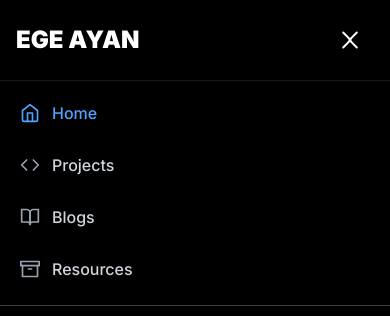
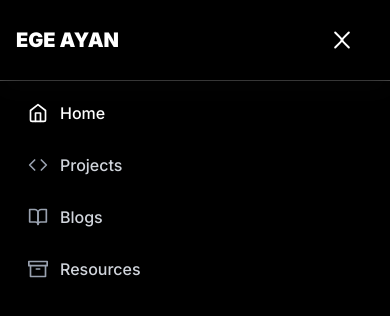
Before and after one commit to ege-ayan/personal-website, a Next.js app: page / in a window 390 px wide. Both pictures are taken after a click on the button 350 px from the left and 40 px from the top of the page. Shown: the top 316 px of the page. Built offline with nearby package versions, Linux system fonts and the light colour scheme.

Commit message:
split the navbar functionality

```diff
--- a/components/common/navbar.tsx
+++ b/components/common/navbar.tsx
@@ -5,6 +5,7 @@ import Link from "next/link";
 import { usePathname } from "next/navigation";
 import { Divide as Hamburger } from "hamburger-react";
 import { FiHome, FiCode, FiBookOpen, FiArchive } from "react-icons/fi";
+import { useMobile } from "@/hooks/useMobile";
 
 const navItems = [
   { name: "Home", href: "/", icon: FiHome },
@@ -13,9 +14,114 @@ const navItems = [
   { name: "Resources", href: "/resources", icon: FiArchive },
 ];
 
+const DesktopNavbar = ({ pathname }: { pathname: string }) => {
+  return (
+    <div className="ml-10 flex items-baseline space-x-8">
+      {navItems.map((item) => {
+        const Icon = item.icon;
+        const isActive = pathname === item.href;
+
+        return (
+          <Link
+            key={item.name}
+            href={item.href}
+            className={`relative flex select-none items-center space-x-2 px-3 py-2 text-sm lg:text-base rounded-md font-medium transition-all duration-400 group overflow-hidden ${
+              isActive
+                ? "text-white bg-white/10 before:absolute before:bottom-0 before:left-0 before:w-full before:h-0.5 before:bg-white"
+                : "text-gray-300 hover:text-white hover:bg-white/10 before:absolute before:bottom-0 before:left-0 before:w-0 before:h-0.5 before:bg-white before:transition-all before:duration-400 hover:before:w-full"
+            }`}
+          >
+            <Icon className="w-4 h-4 group-hover:scale-110 transition-transform duration-200" />
+            <span>{item.name}</span>
+          </Link>
+        );
+      })}
+    </div>
+  );
+};
+
+const MobileNavbar = ({
+  isOpen,
+  setIsOpen,
+  pathname,
+}: {
+  isOpen: boolean;
+  setIsOpen: React.Dispatch<React.SetStateAction<boolean>>;
+  pathname: string;
+}) => {
+  return (
+    <>
+      <button
+        onClick={() => setIsOpen(!isOpen)}
+        className="p-2 rounded-md focus:outline-none focus:ring-2 focus:ring-blue-300"
+        aria-expanded={isOpen}
+        aria-controls="mobile-menu"
+        aria-label={isOpen ? "Close navigation menu" : "Open navigation menu"}
+        title={isOpen ? "Close navigation menu" : "Open navigation menu"}
+      >
+        <Hamburger
+          toggled={isOpen}
+          toggle={setIsOpen}
+          size={24}
+          color="#ffffff"
+          direction="right"
+          duration={0.3}
+          distance="lg"
+          rounded
+        />
+      </button>
+
+      <div
+        id="mobile-menu"
+        className={`absolute top-full left-0 right-0 transition-all duration-300 ease-in-out ${
+          isOpen ? "max-h-64 opacity-100" : "max-h-0 opacity-0 overflow-hidden"
+        }`}
+      >
+        <div className="px-4 pt-2 pb-3 space-y-1 bg-ovclh/95 backdrop-blur-md border-t border-white/10">
+          {navItems.map((item, index) => {
+            const Icon = item.icon;
+            const isActive = pathname === item.href;
+
+            return (
+              <Link
+                key={item.name}
+                href={item.href}
+                className={`flex select-none items-center space-x-3 px-3 py-3 rounded-md text-base font-medium transition-all duration-200 transform ${
+                  isOpen
+                    ? "translate-x-0 opacity-100"
+                    : "translate-x-4 opacity-0"
+                }`}
+                style={{
+                  transitionDelay: isOpen ? `${index * 50}ms` : "0ms",
+                }}
+              >
+                <Icon
+                  className={`w-5 h-5 transition-colors duration-200 ${
+                    isActive
+                      ? "text-white"
+                      : "text-gray-400 group-hover:text-white"
+                  }`}
+                />
+                <span
+                  className={`transition-colors duration-200 ${
+                    isActive ? "text-white" : "text-gray-300 hover:text-white"
+                  }`}
+                >
+                  {item.name}
+                </span>
+              </Link>
+            );
+          })}
+        </div>
+      </div>
+    </>
+  );
+};
+
 export default function Navbar() {
   const [isOpen, setIsOpen] = useState(false);
   const [isScrolled, setIsScrolled] = useState(false);
+  const isMobile = useMobile();
   const pathname = usePathname();
 
   useEffect(() => {
@@ -39,99 +145,24 @@ export default function Navbar() {
           : "bg-transparent"
       }`}
     >
-      <div className=" mx-auto px-4 sm:px-6 lg:px-20">
+      <div className="mx-auto px-4 sm:px-6 lg:px-12 2xl:px-20">
         <div className="flex items-center justify-between h-20">
           <Link
             href="/"
-            className="text-2xl select-none font-black text-white "
+            className="text-xl lg:text-2xl select-none font-black text-white"
           >
             EGE AYAN
           </Link>
 
-          {/* Desktop Navigation */}
-          <div className="hidden md:block">
-            <div className="ml-10 flex items-baseline space-x-8">
-              {navItems.map((item) => {
-                const Icon = item.icon;
-                const isActive = pathname === item.href;
-
-                return (
-                  <Link
-                    key={item.name}
-                    href={item.href}
-                    className={`flex select-none items-center space-x-2 px-3 py-2 rounded-md font-medium transition-all duration-200 group ${
-                      isActive
-                        ? "text-blue-400 bg-blue-400/10"
-                        : "text-gray-300 hover:text-white hover:bg-white/10"
-                    }`}
-                  >
-                    <Icon className="w-4 h-4 group-hover:scale-110 transition-transform duration-200" />
-                    <span>{item.name}</span>
-                  </Link>
-                );
-              })}
-            </div>
-          </div>
-
-          {/* Mobile menu button */}
-          <div className="md:hidden">
-            <Hamburger
-              toggled={isOpen}
-              toggle={setIsOpen}
-              size={24}
-              color="#ffffff"
-              direction="right"
-              duration={0.3}
-              distance="lg"
-              rounded
+          {isMobile ? (
+            <MobileNavbar
+              isOpen={isOpen}
+              setIsOpen={setIsOpen}
+              pathname={pathname}
             />
-          </div>
-        </div>
-      </div>
-
-      {/* Mobile Navigation Menu */}
-      <div
-        className={`md:hidden transition-all duration-300 ease-in-out ${
-          isOpen ? "max-h-64 opacity-100" : "max-h-0 opacity-0 overflow-hidden"
-        }`}
-      >
-        <div className="px-2 pt-2 pb-3 space-y-1 bg-ovclh/95 backdrop-blur-md border-t border-white/10">
-          {navItems.map((item, index) => {
-            const Icon = item.icon;
-            const isActive = pathname === item.href;
-
-            return (
-              <Link
-                key={item.name}
-                href={item.href}
-                className={`flex select-none items-center space-x-3 px-3 py-3 rounded-md text-base font-medium transition-all duration-200 transform ${
-                  isOpen
-                    ? "translate-x-0 opacity-100"
-                    : "translate-x-4 opacity-0"
-                }`}
-                style={{
-                  transitionDelay: isOpen ? `${index * 50}ms` : "0ms",
-                }}
-              >
-                <Icon
-                  className={`w-5 h-5 transition-colors duration-200 ${
-                    isActive
-                      ? "text-blue-400"
-                      : "text-gray-400 group-hover:text-white"
-                  }`}
-                />
-                <span
-                  className={`transition-colors duration-200 ${
-                    isActive
-                      ? "text-blue-400"
-                      : "text-gray-300 hover:text-white"
-                  }`}
-                >
-                  {item.name}
-                </span>
-              </Link>
-            );
-          })}
+          ) : (
+            <DesktopNavbar pathname={pathname} />
+          )}
         </div>
       </div>
     </nav>
--- /dev/null
+++ b/hooks/useMobile.ts
@@ -0,0 +1,19 @@
+import { useState, useEffect } from "react";
+
+export const useMobile = (breakpoint: number = 768) => {
+  const [isMobile, setIsMobile] = useState(false);
+
+  useEffect(() => {
+    const checkIsMobile = () => {
+      setIsMobile(window.innerWidth < breakpoint);
+    };
+
+    checkIsMobile();
+
+    window.addEventListener("resize", checkIsMobile);
+
+    return () => window.removeEventListener("resize", checkIsMobile);
+  }, [breakpoint]);
+
+  return isMobile;
+};
```
